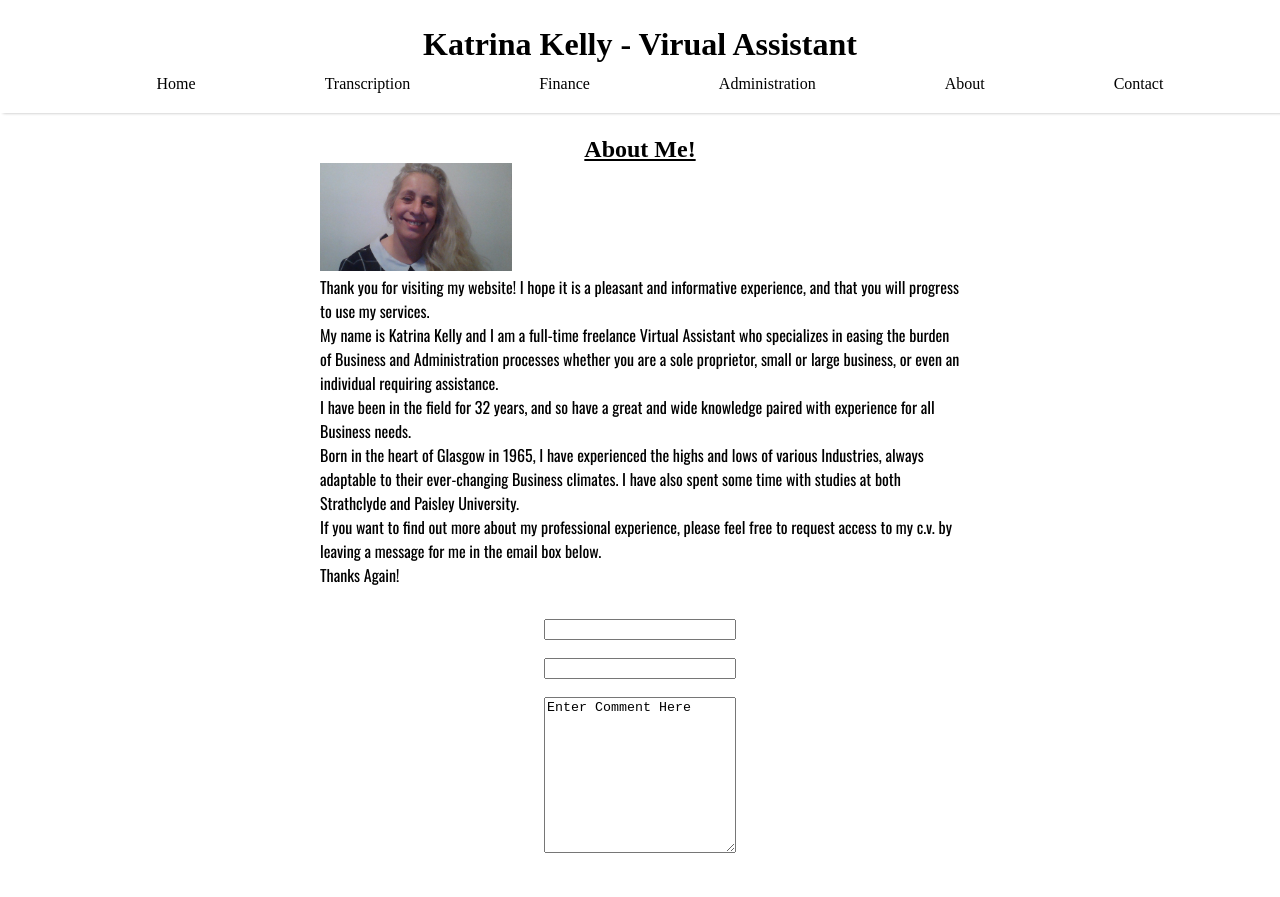
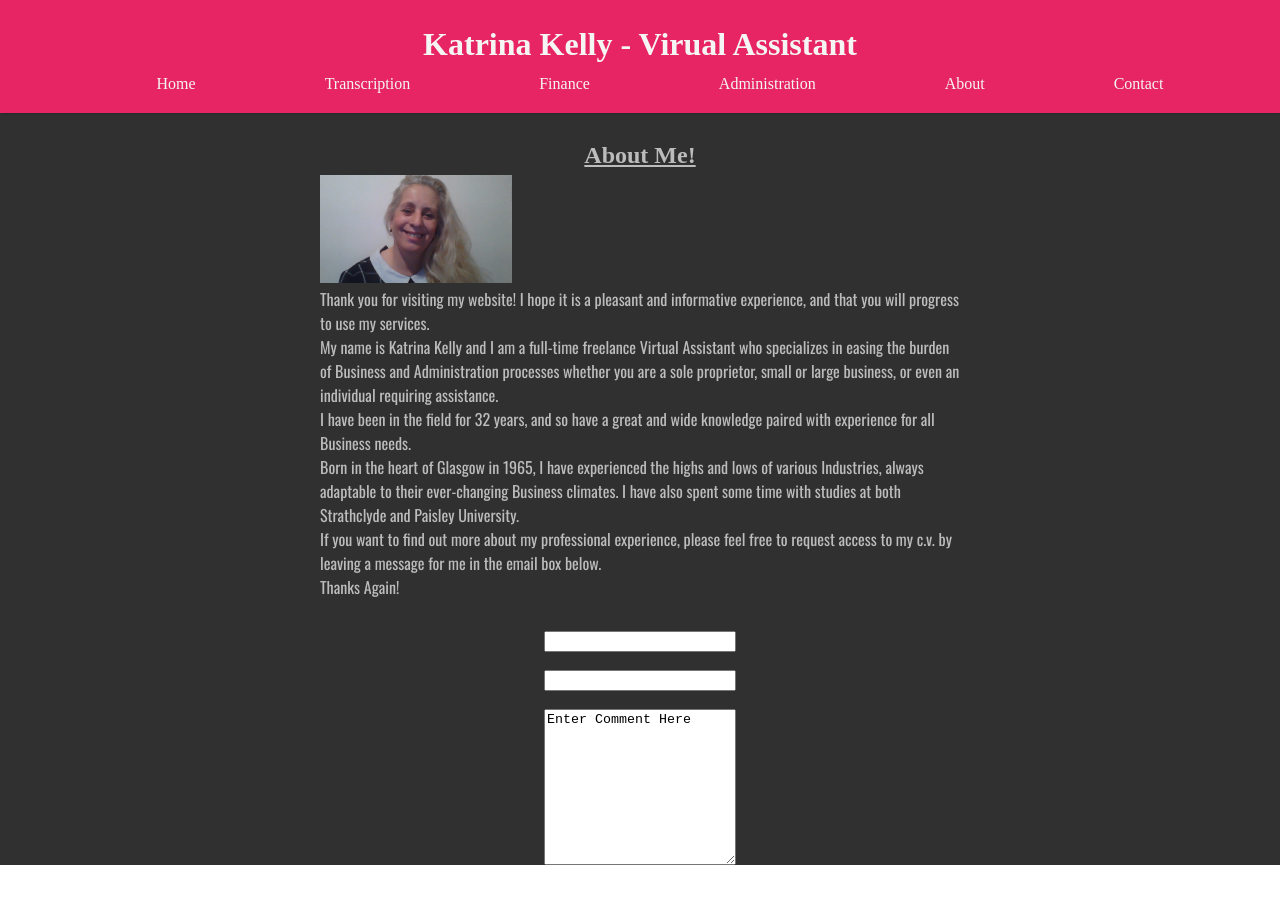
Before and after one commit to LiamCavens/Angular-Bookkeeping-Website, an Angular app: page /about in a window 1280 px wide. Built offline with nearby package versions, Linux system fonts and the light colour scheme; a web font is replaced by a local one.

Commit message:
added some colour to css

```diff
--- a/src/app/app.component.css
+++ b/src/app/app.component.css
@@ -3,3 +3,8 @@
     margin-left: 25%;
     padding-top: 2%;
 }
+
+#background-colour {
+    background-color: rgb(48,48,48);
+    color: rgb(188,188,188);
+}
--- a/src/app/app.component.html
+++ b/src/app/app.component.html
@@ -1,5 +1,6 @@
 <app-header></app-header>
-
+<div  id="background-colour">
 <div class="page-wrapper">
 <router-outlet></router-outlet>
 </div>
+</div>
--- a/src/app/pages/about/about.component.css
+++ b/src/app/pages/about/about.component.css
@@ -5,12 +5,14 @@
 
 h2 {
   text-align: center;
-  text-decoration: underline;
+
 }
 
 h2,
 h3 {
   font-family: 'Vollkorn SC', serif;
+   text-decoration: underline;
+   padding: 1% 0;
 }
 
 p {
--- a/src/app/pages/administration/administration.component.css
+++ b/src/app/pages/administration/administration.component.css
@@ -1,11 +1,12 @@
 h2,
 h3 {
   font-family: 'Vollkorn SC', serif;
+  text-decoration: underline;
+  padding: 1% 0;
 }
 
 h2 {
   text-align: center;
-  text-decoration: underline;
 }
 
 p {
--- a/src/app/pages/contact/contact.component.css
+++ b/src/app/pages/contact/contact.component.css
@@ -1,6 +1,7 @@
 h2 {
   text-align: center;
   font-family: 'Vollkorn SC', serif;
+  padding: 1% 0;
 }
 
 p {
--- a/src/app/pages/finance/finance.component.css
+++ b/src/app/pages/finance/finance.component.css
@@ -1,11 +1,13 @@
 h2,
 h3 {
   font-family: 'Vollkorn SC', serif;
+  text-decoration: underline;
+  padding: 1% 0;
 }
 
 h2 {
   text-align: center;
-  text-decoration: underline;
+
 }
 
 p {
--- a/src/app/pages/transcription/transcription.component.css
+++ b/src/app/pages/transcription/transcription.component.css
@@ -1,12 +1,13 @@
 h2,
 h3 {
   font-family: 'Vollkorn SC', serif;
+  text-decoration: underline;
+  padding: 1% 0;
 }
 
 h2 {
   text-align: center;
-  text-decoration: underline;
-  padding-bottom: 1%;
+
 }
 
 p {
--- a/src/app/shared/header/header.component.css
+++ b/src/app/shared/header/header.component.css
@@ -24,6 +24,11 @@ li {
   padding: 1%;
 }
 
+header {
+  background-color: rgb(231,37,100);
+  color: whitesmoke;
+}
+
 li:hover {
   cursor: pointer;
 }
```
Also changed, not shown: src/app/pages/about/about.component.html (line endings or trailing spaces).
